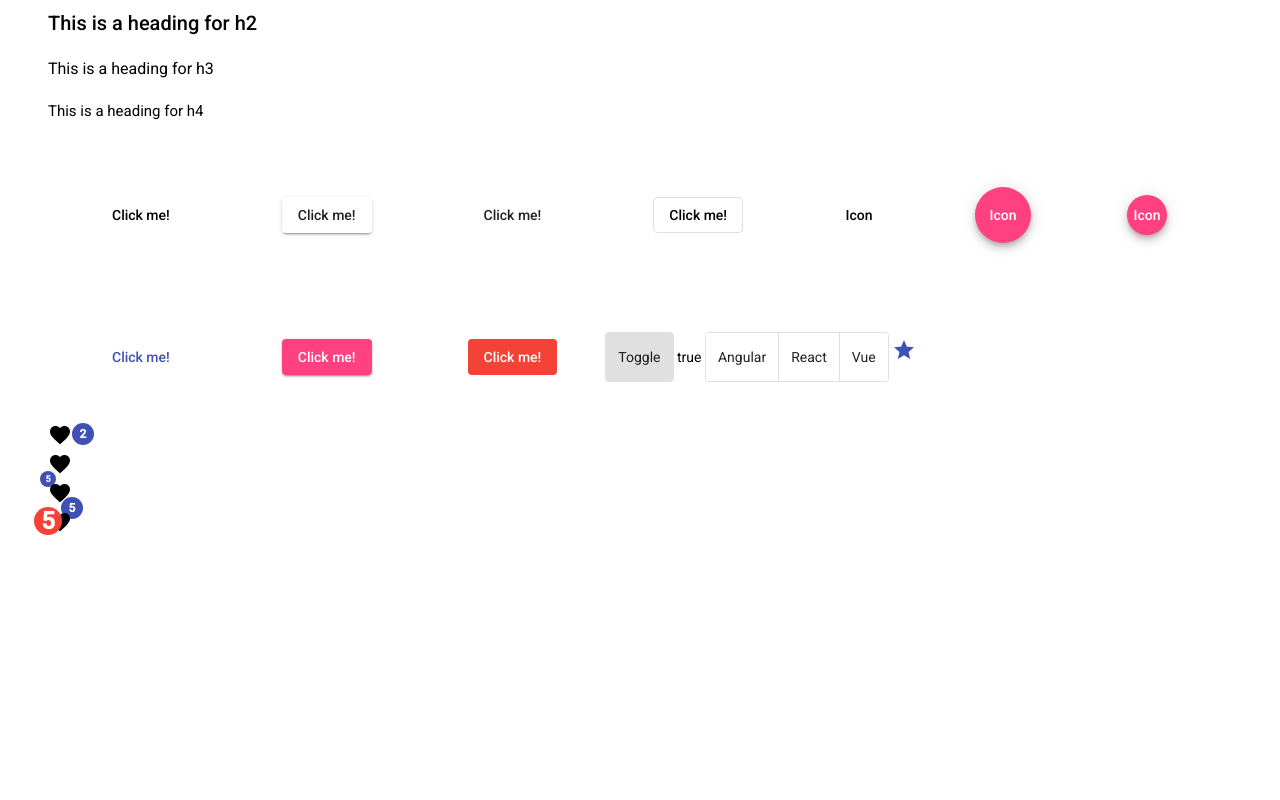
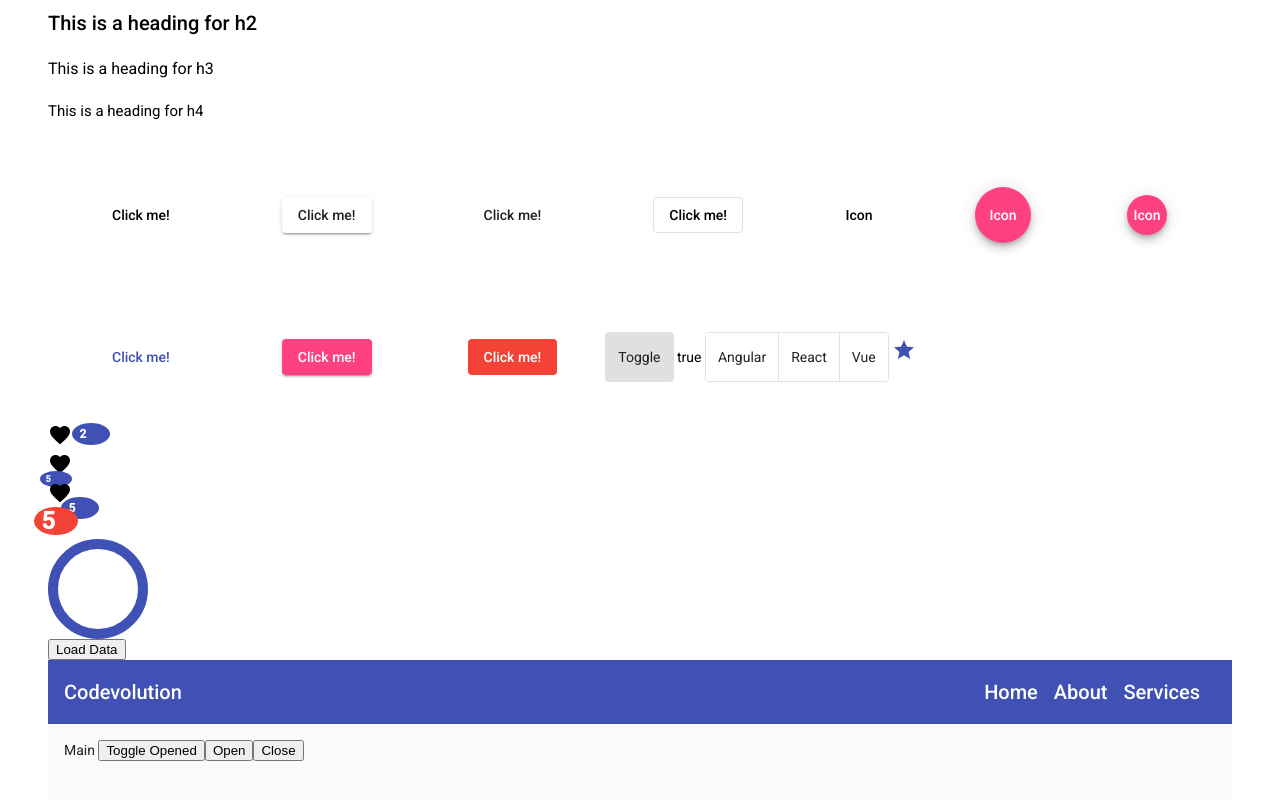
Before and after one commit to alex-bartleynees/angular-material-demo, an Angular app: page / in a window 1280 px wide. Shown: the part 837-1637 px from the top of the page. Before the commit the page ends 1376 px from the top, so only its background shows below. Built offline with nearby package versions, Linux system fonts and the light colour scheme.

Commit message:
Finish sidenav

```diff
--- a/src/app/app.component.html
+++ b/src/app/app.component.html
@@ -33,26 +33,71 @@
 <button mat-flat-button color="warn" disableRipple>Click me!</button>
 
 <mat-button-toggle #toggleBtn checked>Toggle</mat-button-toggle>
-{{toggleBtn.checked}}
+{{ toggleBtn.checked }}
 
 <mat-button-toggle-group #toggleGroup="matButtonToggleGroup" multiple>
   <mat-button-toggle value="angular">Angular</mat-button-toggle>
   <mat-button-toggle value="react">React</mat-button-toggle>
   <mat-button-toggle value="vue">Vue</mat-button-toggle>
 </mat-button-toggle-group>
-{{toggleGroup.value}}
+{{ toggleGroup.value }}
 
 <mat-icon color="primary">grade</mat-icon>
 
 <div>
-<span [matBadge]="notifications" [matBadgeHidden]="notifications === 0"  matBadgeOverlap="false"><mat-icon>favorite</mat-icon></span>
+  <span
+    [matBadge]="notifications"
+    [matBadgeHidden]="notifications === 0"
+    matBadgeOverlap="false"
+    ><mat-icon>favorite</mat-icon></span
+  >
 </div>
 <div>
-<span matBadge="5" matBadgePosition="below before" matBadgeSize="small"><mat-icon>favorite</mat-icon></span>
+  <span matBadge="5" matBadgePosition="below before" matBadgeSize="small"
+    ><mat-icon>favorite</mat-icon></span
+  >
 </div>
 <div>
-<span matBadge="5" matBadgePosition="below after"><mat-icon>favorite</mat-icon></span>
+  <span matBadge="5" matBadgePosition="below after"
+    ><mat-icon>favorite</mat-icon></span
+  >
 </div>
 <div>
-<span matBadge="5" matBadgePosition="above before" matBadgeSize="large" matBadgeColor="warn"><mat-icon>favorite</mat-icon></span>
+  <span
+    matBadge="5"
+    matBadgePosition="above before"
+    matBadgeSize="large"
+    matBadgeColor="warn"
+    ><mat-icon>favorite</mat-icon></span
+  >
 </div>
+
+<mat-progress-spinner value="100"></mat-progress-spinner>
+<mat-spinner *ngIf="showSpinner"></mat-spinner>
+<button (click)="loadData()">Load Data</button>
+
+<mat-toolbar class="navbar" color="primary">
+  <div>Codevolution</div>
+  <div>
+    <span>Home</span>
+    <span>About</span>
+    <span>Services</span>
+  </div>
+</mat-toolbar>
+
+<mat-sidenav-container>
+  <mat-sidenav
+    #sidenav
+    mode="side"
+    (opened)="log('Opened')"
+    (closed)="log('Closed')"
+    [(opened)]="opened"
+    >Sidenav</mat-sidenav
+  >
+  <mat-sidenav-content
+    >Main
+    <button (click)="opened = !opened">Toggle Opened</button>
+    <button (click)="sidenav.open()">Open</button>
+    <button (click)="sidenav.close()">Close</button>
+  </mat-sidenav-content>
+</mat-sidenav-container>
--- a/src/app/app.component.scss
+++ b/src/app/app.component.scss
@@ -1,3 +1,25 @@
 .mat-button-base {
-    margin: 3rem;
+  margin: 3rem;
 }
+
+.navbar {
+  justify-content: space-between;
+}
+
+span {
+  padding-right: 1rem;
+}
+
+mat-sidenav-container {
+  height: 50rem;
+}
+
+mat-sidenav,
+mat-sidenav-content {
+  padding: 16px;
+}
+
+mat-sidenav {
+  background-color: lightcoral;
+  width: 200px;
+}
--- a/src/app/app.component.ts
+++ b/src/app/app.component.ts
@@ -3,9 +3,23 @@ import { Component } from '@angular/core';
 @Component({
   selector: 'app-root',
   templateUrl: './app.component.html',
-  styleUrls: ['./app.component.scss']
+  styleUrls: ['./app.component.scss'],
 })
 export class AppComponent {
   title = 'material-demo';
   notifications = 2;
+  showSpinner = false;
+
+  loadData() {
+    this.showSpinner = true;
+    setTimeout(() => {
+      this.showSpinner = false;
+    }, 5000);
+  }
+
+  opened: boolean = false;
+
+  log(state: any) {
+    console.log(state);
+  }
 }
--- a/src/app/material/material.module.ts
+++ b/src/app/material/material.module.ts
@@ -1,19 +1,25 @@
 import { NgModule } from '@angular/core';
 
-import {MatButtonModule} from '@angular/material/button'
-import {MatButtonToggleModule} from '@angular/material/button-toggle'
-import {MatIconModule} from '@angular/material/icon'
-import {MatBadgeModule} from '@angular/material/badge'
+import { MatButtonModule } from '@angular/material/button';
+import { MatButtonToggleModule } from '@angular/material/button-toggle';
+import { MatIconModule } from '@angular/material/icon';
+import { MatBadgeModule } from '@angular/material/badge';
+import { MatProgressSpinnerModule } from '@angular/material/progress-spinner';
+import { MatToolbarModule } from '@angular/material/toolbar';
+import { MatSidenavModule } from '@angular/material/sidenav';
 
-const MaterialComponents = [
+const material = [
   MatButtonModule,
   MatButtonToggleModule,
   MatIconModule,
-  MatBadgeModule
-]
+  MatBadgeModule,
+  MatProgressSpinnerModule,
+  MatToolbarModule,
+  MatSidenavModule,
+];
 
 @NgModule({
-  imports: [MaterialComponents],
-  exports: [MaterialComponents]
+  imports: [material],
+  exports: [material],
 })
-export class MaterialModule { }
+export class MaterialModule {}
```
Also changed, not shown: src/app/app.module.ts (+6 -7 lines).
